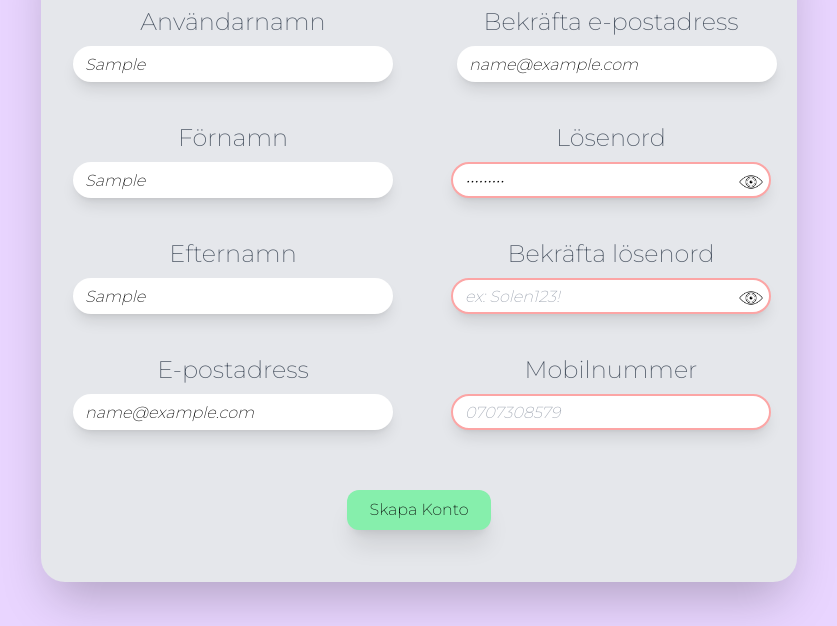
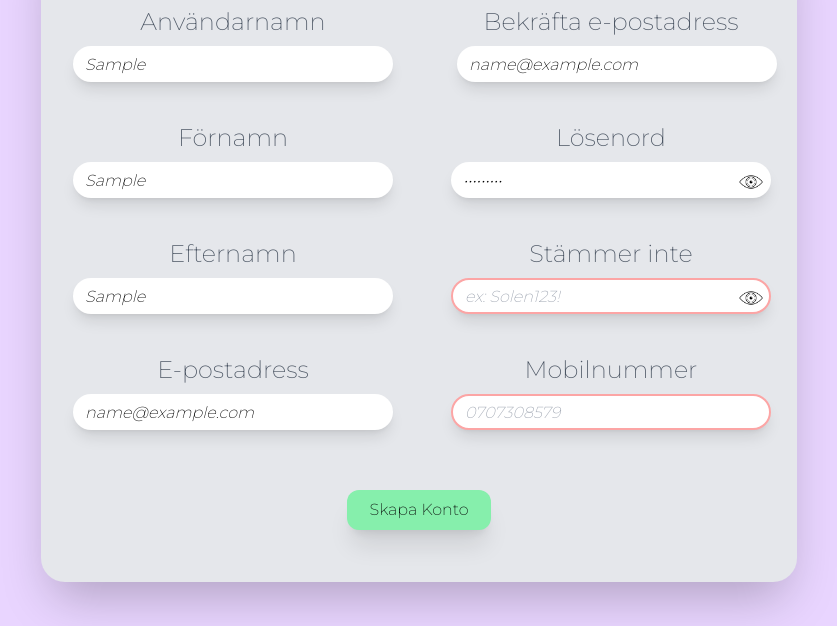
Before and after one commit to Rasmus3liasson/formLogin, a website with bundled scripts: page index.html in a window 1280 px wide. Both pictures are taken after typing "Sample", "Sample", "Sample", "name@example.com", "name@example.com", "Sample123" into the empty fields and a click on the button "Skapa Konto". Shown: the part 174-800 px from the top of the page, without its empty margins (221-1058 px from the left). Built offline with nearby package versions, Linux system fonts and the light colour scheme.

Commit message:
Password changes

```diff
--- a/index.html
+++ b/index.html
@@ -78,7 +78,9 @@
                 />
               </div>
               <div>
-                <label class="label" for="password"> Lösenord</label>
+                <label id="password-label" class="label" for="password">
+                  Lösenord</label
+                >
                 <div class="relative">
                   <input
                     class="input"
@@ -98,7 +100,11 @@
                 </div>
               </div>
               <div>
-                <label class="label" for="confirmPassword">
+                <label
+                  id="password-confirm-label"
+                  class="label"
+                  for="confirmPassword"
+                >
                   Bekräfta lösenord</label
                 >
                 <div class="relative">
--- a/src/functions.js
+++ b/src/functions.js
@@ -5,7 +5,9 @@ const mail = document.querySelector("#mail");
 const mailConfirm = document.querySelector("#confirm-mail");
 const telefon = document.querySelector("#telefon");
 const password = document.querySelector("#password");
+const passwordLabel = document.querySelector("#password-label");
 const passwordConfirm = document.querySelector("#confirm-password");
+const passwordConfirmLabel = document.querySelector("#password-confirm-label");
 
 function checkUserName() {
   if (userName.value.length >= 5) {
@@ -58,9 +60,15 @@ function checkPassword() {
     password.value === passwordConfirm.value
   ) {
     return true;
+  } else if (password.value != passwordConfirm.value) {
+    passwordConfirm.classList.add("input-error");
+    passwordConfirmLabel.innerHTML = "Stämmer inte";
+  } else if (password.value.match(/[A-Z]+[a-z]+[0-9]+[$@#&!?=%€]/)) {
+    passwordLabel.innerHTML = "Lösenord";
   } else {
     password.classList.add("input-error");
     passwordConfirm.classList.add("input-error");
+    passwordLabel.innerHTML = "Inte starkt nog";
   }
 }
 
--- a/tailwind.config.js
+++ b/tailwind.config.js
@@ -1,7 +1,7 @@
 /** @type {import('tailwindcss').Config} */
 module.exports = {
   mode: "jit",
-  content: ["./src/**/*.{html,js}"],
+  content: ["./src/**/*.{html,js}", "./index.html"],
   theme: {
     extend: {
       fontFamily: {
```
